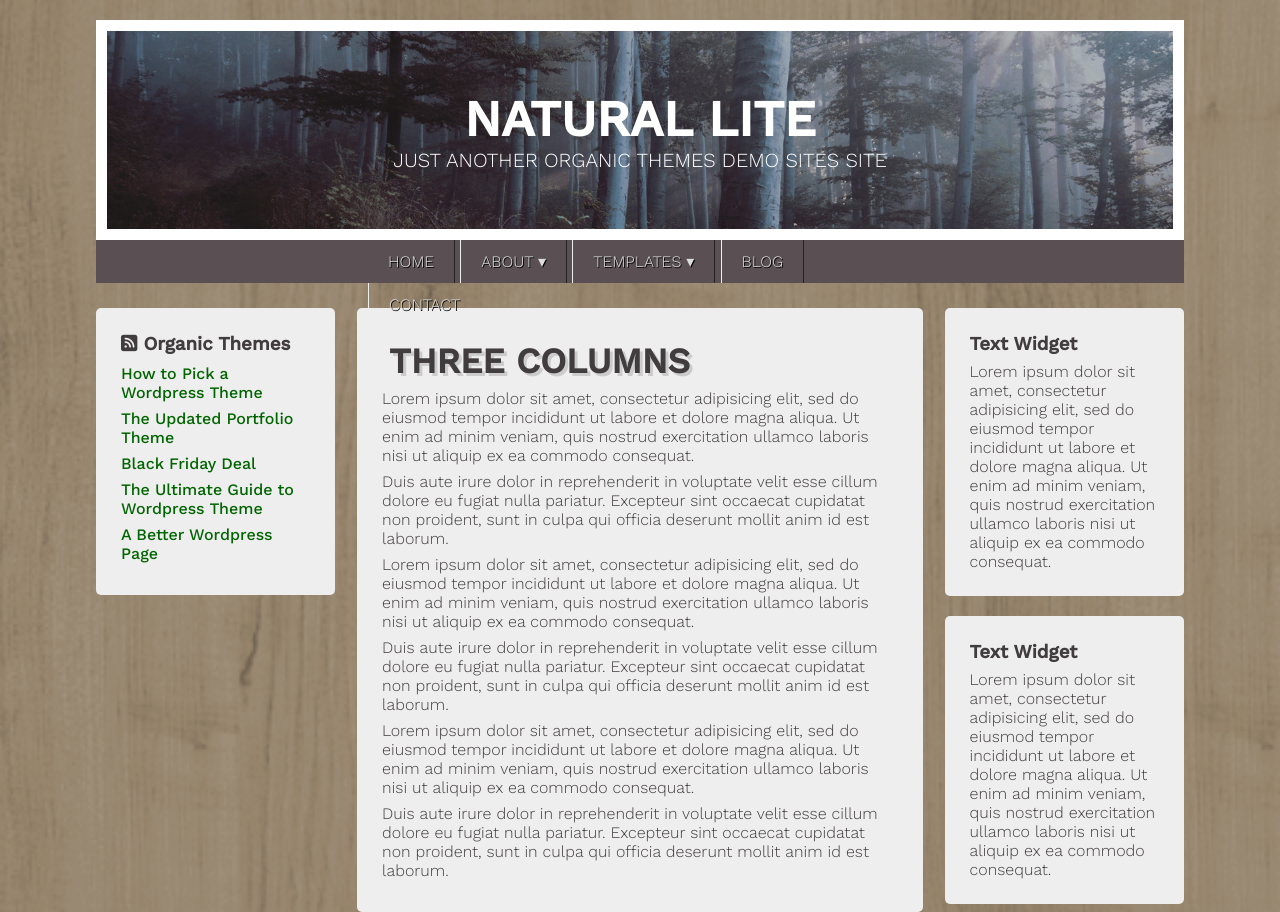
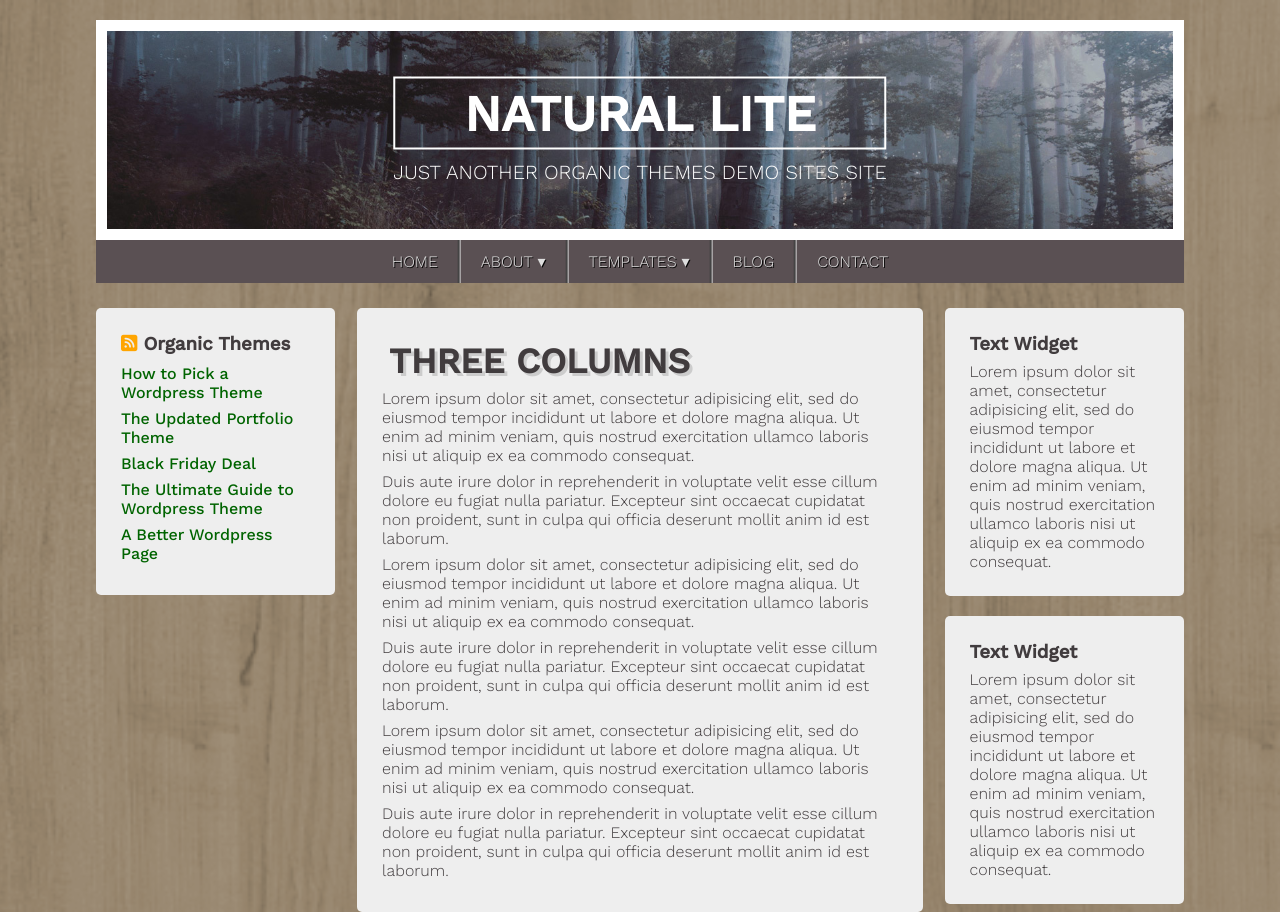
Before and after one commit to CosaRossa/htmlcss-wp, a plain HTML site: page index.html in a window 1280 px wide. Shown: the top 912 px of the page. Drawn offline with nearby package versions, Linux system fonts and the light colour scheme.

Commit message:
link e piccoli accorgimenti

```diff
--- a/style.css
+++ b/style.css
@@ -38,9 +38,12 @@ body {
 
 .testo h1 {
   font-size: 50px;
+  padding: 5px 0;
+  border: 2px solid #fff;
 }
 
 .testo p {
+  margin-top: 10px;
   font-weight: 300;
   font-size: 20px;
 }
@@ -62,12 +65,13 @@ nav ul {
 }
 
 nav li {
+  float: left;
   display: inline-block;
   padding: 12px 20px;
   text-shadow: 1px 1px #000;
   font-weight: 300;
-  border-left: 1px solid #eee;
-  border-right: 1px solid #222;
+  border-left: 1px solid #ccc;
+  border-right: 2px solid #444;
 }
 
 nav li:first-child {
@@ -100,6 +104,10 @@ nav li:hover {
   background-color: #eee;
   color: rgb(65, 60, 62);
   border-radius: 5px;
+}
+
+.left .fa-rss-square {
+  color: orange;
 }
 
 .left h3 {
```
